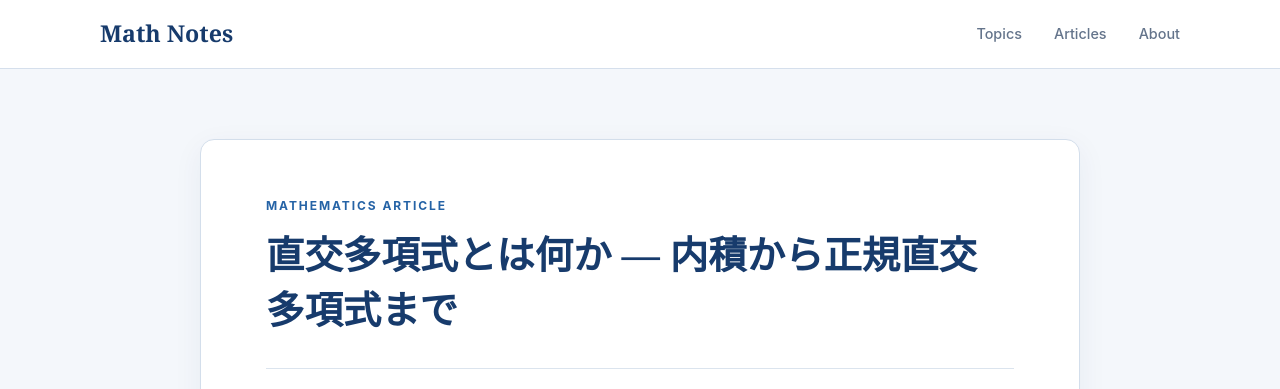
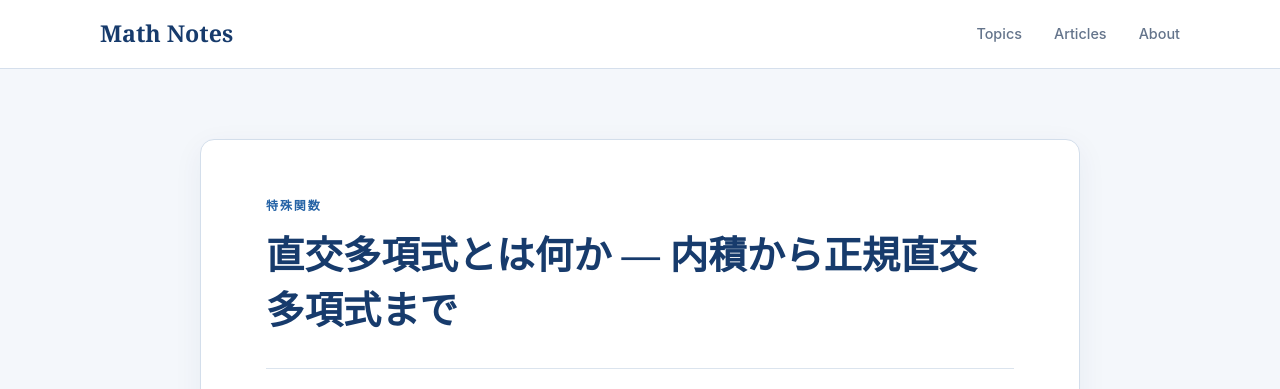
Before and after one commit to koukano/koukano.github.io, a Jekyll site: the page built from articles/orthogonal-polynomials.md, in a window 1280 px wide and 900 px high. Shown: the top 389 px of the window. Built offline with Jekyll 4.4.1, drawn with Linux system fonts in a browser that asks for light colours; some of the changed text lies outside the part shown.

Commit message:
Add category-aware article navigation

```diff
--- a/_layouts/article.html
+++ b/_layouts/article.html
@@ -103,7 +103,11 @@
       <div class="article-header">
 
         <p class="article-label">
-          MATHEMATICS ARTICLE
+          {% if page.category_label %}
+            {{ page.category_label }}
+          {% else %}
+            MATHEMATICS ARTICLE
+          {% endif %}
         </p>
 
         <h1>
@@ -126,9 +130,23 @@
 
       <div class="article-back">
 
-        <a href="/#articles">
-          ← 記事一覧に戻る
-        </a>
+        {% if page.category == "special-functions" %}
+          <a href="/special-functions/">
+            ← 特殊関数の記事一覧に戻る
+          </a>
+        {% elsif page.category == "complex-analysis" %}
+          <a href="/complex-analysis/">
+            ← 複素解析の記事一覧に戻る
+          </a>
+        {% elsif page.category == "differential-equations" %}
+          <a href="/differential-equations/">
+            ← 微分方程式の記事一覧に戻る
+          </a>
+        {% else %}
+          <a href="/#articles">
+            ← 記事一覧に戻る
+          </a>
+        {% endif %}
 
       </div>
 
```
